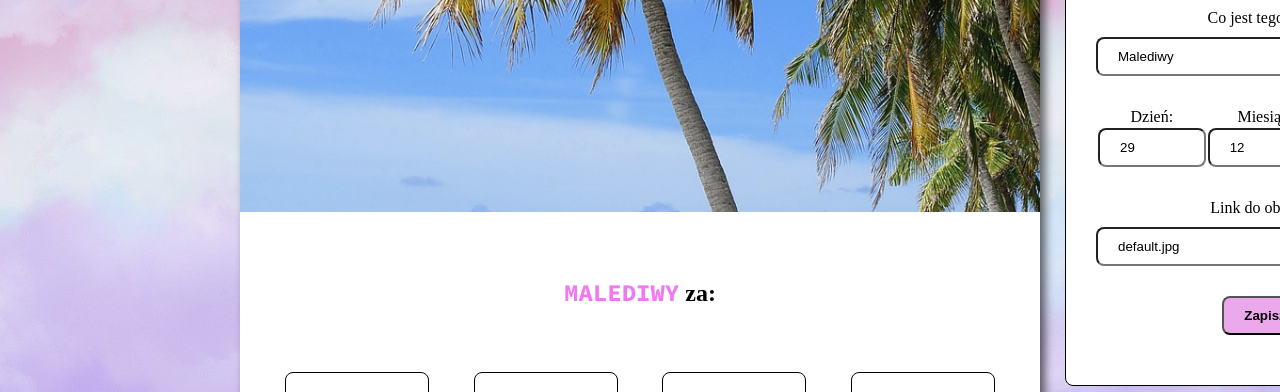
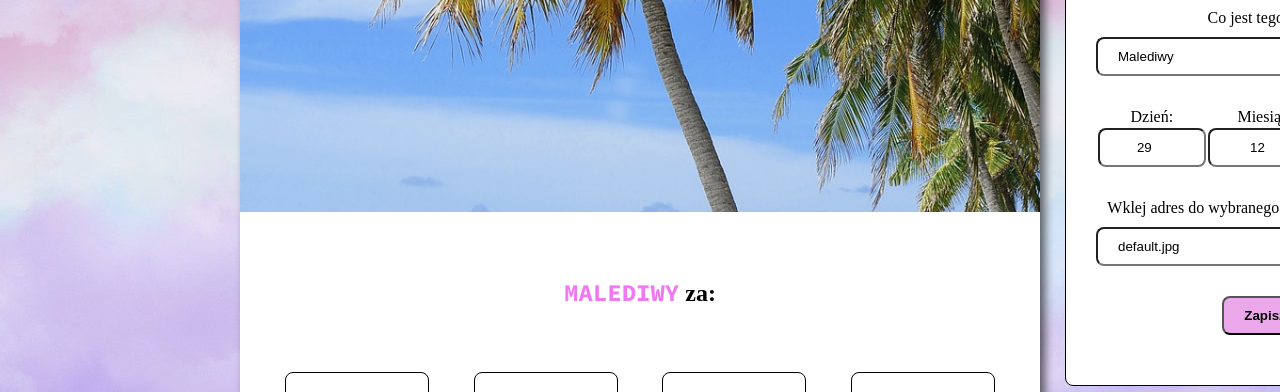
Before and after one commit to maglana/CountdownApp, a website built with Vite: page index.html in a window 1280 px wide. Shown: the part 188-580 px from the top of the page. Built offline with nearby package versions, Linux system fonts and the light colour scheme; a web font is replaced by a local one.

Commit message:
changing input titles

```diff
--- a/index.html
+++ b/index.html
@@ -73,7 +73,7 @@
 						</td>
 					</tr>
 				</table>
-				<label for="event-image">Link do obrazka:</label>
+				<label for="event-image">Wklej adres do wybranego przez Ciebie obrazka:</label>
 				<input
 					type="text"
 					id="event-image"
--- a/style.css
+++ b/style.css
@@ -139,9 +139,13 @@ input {
 	padding: 10px 20px;
 	width: 100%;
 	border-radius: 8px;
+
 }
 
 .date {
+	text-align: center;
+}
+.date input{
 	text-align: center;
 }
 
```
